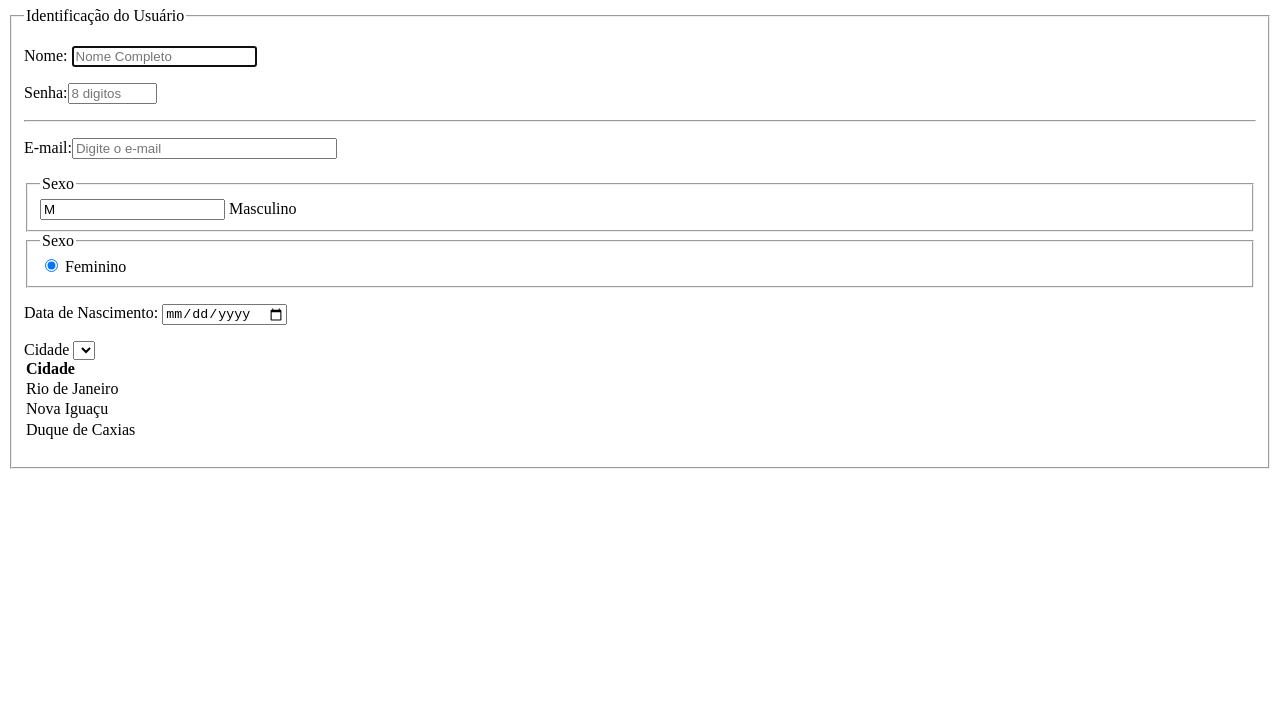
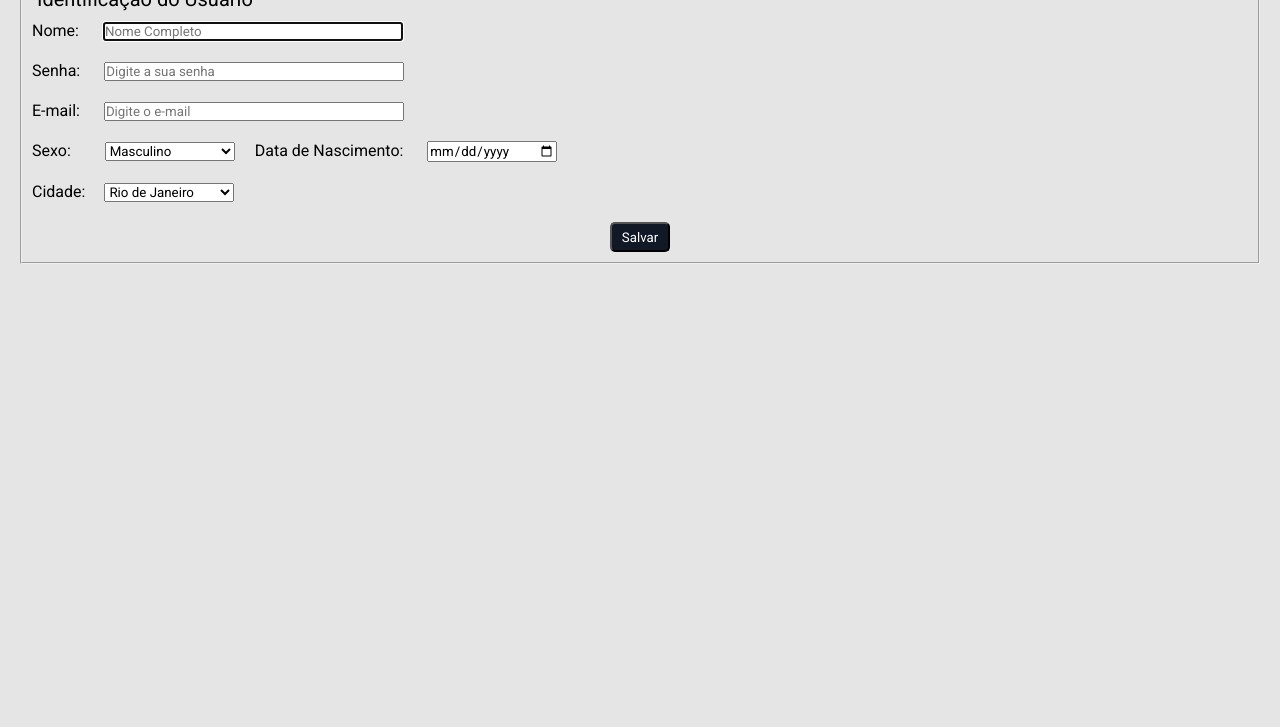
Before and after one commit to victordaniel16/Formulario, a plain HTML site: page index.html in a window 1280 px wide. Shown: the part 73-800 px from the top of the page. Drawn offline with Linux system fonts and the light colour scheme.

Commit message:
assets and css

```diff
--- /dev/null
+++ b/css/style.css
@@ -0,0 +1,94 @@
+@import url('https://fonts.googleapis.com/css2?family=Roboto:wght@400;500;700&display=swap');
+
+* {
+    margin: 0;
+    padding: 0;
+    box-sizing: border-box;
+    font-family: 'Roboto';
+}
+
+body {
+    width: 100vw;
+    height: 100vh;
+    background: #E5E5E5;
+
+}
+
+h1 {
+    display: flex;
+    align-items: center;
+    justify-content: center;
+    flex-direction: column;
+    height: 50px;
+    font-size: 30px;
+    font-weight: 700;
+}
+
+form {
+    width: 100vw;
+    height: 80vh;
+    display: flex;
+    align-items: center;
+    justify-content: flex-start;
+    flex-direction: column;
+    padding: 10px;
+}
+
+fieldset {
+    width: 95vw;
+    display: flex;
+    flex-direction: column;
+    padding: 10px;
+}
+
+legend{
+    font-size: 20px;
+    font-size: 500;
+    margin: 0 5px 0 5px;
+}
+
+.group label{
+    margin: 0 20px 20px 0;
+}
+
+.group input, select{
+    width: 300px;
+    margin: 0 20px 20px 0;
+}
+
+.group select{
+    width: 130px;
+    margin: 0 20px 20px 0;
+}
+
+#sexo{
+    margin-left: 10px;
+}
+
+#cidade{
+    margin-left: -5px;
+}
+
+.data-sexo{
+    display: inline-flex;
+}
+
+.data input{
+    width: 130px;
+    margin: 0 20px 20px 0;
+}
+
+.btn-salvar{
+    width: 95vw;
+    display: flex;
+    align-items: center;
+    justify-content: center;
+}
+
+#salvar{
+    width: 60px;
+    height: 30px;
+    background: #111826;
+    color: #fff;
+    border-radius: 5px;
+}
--- a/index.html
+++ b/index.html
@@ -1,54 +1,66 @@
 <!DOCTYPE html>
 <html lang="en">
+
 <head>
     <meta charset="UTF-8">
     <meta name="viewport" content="width=device-width, initial-scale=1.0">
-    <title>Document</title>
+    <title>LOGIN</title>
+    <link rel="shortcut icon" href="assets/balloon-heart-fill.svg" type="image/x-icon">
+    <link rel="stylesheet" href="css/style.css">
 </head>
+
 <body>
-     <h1>Pagina de Contato</h1>
+    <h1>Cadastro de Usuário</h1>
     <form method="get" id="fContato" action="contato.php">
         <fieldset id="usuario">
             <legend> Identificação do Usuário</legend>
-        <p>
-            <label for="cNome"></label>Nome: <input type="text" name="tNome" id="cNome" maxlength="30" size="20" required="yes" autofocus="yes" placeholder="Nome Completo"></p>
+            <div class="group">
 
-        <p>
+                <div class="nome">
+                    <label for="nome">Nome:</label>
+                    <input type="text" name="nome" id="nome" required autofocus placeholder="Nome Completo">
+                </div>
 
-        <label for="cSenha">Senha:<input type="password" name="tSenha" id="cSenha" maxlength="8" size="8"
-         required="yes" placeholder="8 digitos"></label>
-        </p>
+                <div class="senha">
+                    <label for="senha">Senha:</label>
+                    <input type="password" name="senha" id="senha" required placeholder="Digite a sua senha">
+                </div>
 
-        <hr>
-        <p>
-            <label for="cMail">E-mail:<input type="email" name="tMail" id="cMal" maxlength="60" size="30"
-                placeholder="Digite o e-mail" required="yes">
-            </label>
-        </p>
-        <fieldset id="sexo"><legend>Sexo</legend>
-        <input type="redio" name="tSexo" id="cMasc" value="M" checked>
-        <label for="cMasc">Masculino</label>  <br>
+                <div class="email">
+                    <label for="email">E-mail:</label>
+                    <input type="email" name="email" id="email" placeholder="Digite o e-mail" required>
+                </div>
+
+                <div class="data-sexo">
+                    <div class="sexo">
+                        <label for="sexo">Sexo:</label>
+                        <select name="sexp" id="sexo">
+                            <option value="masculino">Masculino</option>
+                            <option value="feminino">Feminino</option>
+                        </select>
+                    </div>
+                    <div class="data">
+                        <label for="data">Data de Nascimento:</label>
+                        <input type="date" name="data">
+                    </div>
+                </div>
+
+                <div class="cidade">
+                    <label for="cidade">Cidade:</label>
+                    <select name="cidade" id="cidade">
+                        <option value="RJ">Rio de Janeiro</option>
+                        <option value="NI">Nova Iguaçu</option>
+                        <option value="DC">Duque de Caxias</option>
+                    </select>
+                </div>
+
+            </div>
+            <div class="btn-salvar">
+                <button id="salvar">Salvar</button>
+            </div>
+
         </fieldset>
-        <fieldset id="sexo"><legend>Sexo</legend>
-            <input type="radio" name="tSexo" id="cFemi" value="F" checked>
-            <label for="cFemi">Feminino</label> <br>
-            </fieldset>
-        <p>
-            <label for="cNasc">Data de Nascimento:</label>
-            <input type="date" name="tNasc" pattern="\d{2}/\d{2}/\d{4}"
-            title=  "Mês/Dia/ano">
-        </p>
-        <p>
-
-    <label for="cCid">Cidade
-        <select name="tCid" id="cCid"></select>
-        <optgroup label="Cidade">
-            <option value="RJ">Rio de Janeiro</option>
-            <option value="NI">Nova Iguaçu</option>
-            <option value="DC">Duque de Caxias</option>
-        </optgroup>
-    </label>
-    </fieldset>
     </form>
 </body>
+
 </html>
```
Also changed, not shown: assets/balloon-heart-fill.svg (added).
